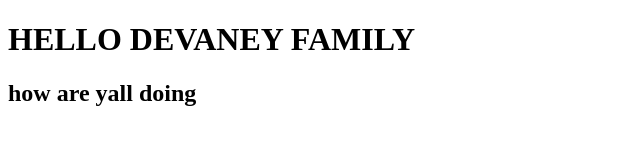
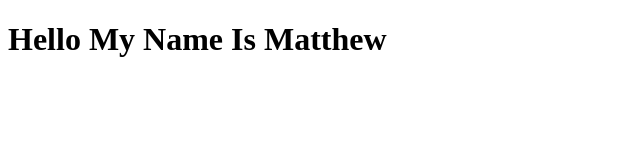
Before and after one commit to MCoder1013/matthewdev.me, a website: page index.html in a window 1280 px wide. Shown: the whole page, without its empty margins (0-640 px from the left). Drawn offline with Linux system fonts and the light colour scheme.

Commit message:
New Update

```diff
--- a/index.html
+++ b/index.html
@@ -8,7 +8,8 @@
 </head>
 
 <body>
-  <h1> HELLO DEVANEY FAMILY </h1>
-  <h2> how are yall doing </h2>
+  <div id = "intro">
+    <h1> Hello My Name Is Matthew </h1>
+  </div>
 </body>
 </html>
--- /dev/null
+++ b/package.json
@@ -0,0 +1,5 @@
+{
+  "dependencies": {
+    "tailwindcss": "^4.1.11"
+  }
+}
```
Also changed, not shown: 1 other file.
